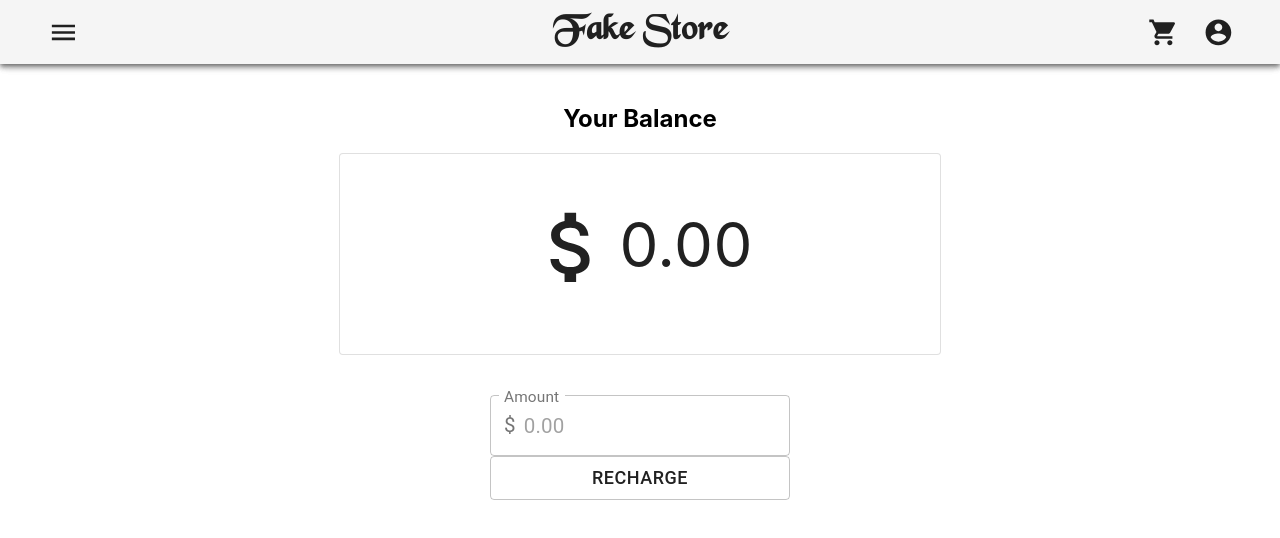
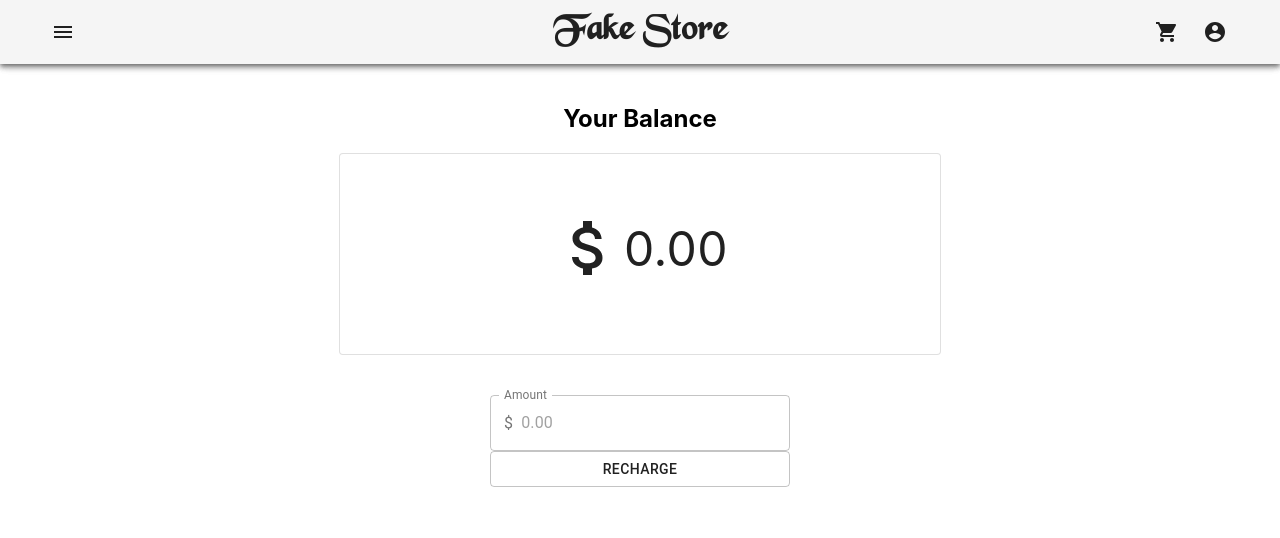
Before and after one commit to nasdda/fakestore, a React (Create React App) app: page /balance in a window 1280 px wide. Shown: the top 538 px of the page. Built offline with nearby package versions, Linux system fonts and the light colour scheme.

Commit message:
fixed scaling on smaller devices

```diff
--- a/src/App.js
+++ b/src/App.js
@@ -7,11 +7,14 @@ import { ThemeProvider, createMuiTheme } from '@material-ui/core'
 
 // end test
 function App() {
-  const theme = createMuiTheme({
-    typography: {
-      fontSize: 18
+  const theme = createMuiTheme();
+
+  theme.typography.h3 = {
+    fontSize: '1.3rem',
+    [theme.breakpoints.down('sm')]: {
+      fontSize: '1rem',
     },
-  });
+  };
   return (
     <div className="App">
       <ThemeProvider theme={theme}>
--- a/src/components/pages/balance/balance.js
+++ b/src/components/pages/balance/balance.js
@@ -92,7 +92,7 @@ export default function Balance() {
             <h2>Your Balance</h2>
             <Details />
             <FormControl className={classes.rechargeForm} variant="outlined">
-                <InputLabel>Amount</InputLabel>
+                <InputLabel variant="outlined">Amount</InputLabel>
                 <OutlinedInput
                     id="outlined-adornment-amount"
                     autoComplete="off"
--- a/src/components/pages/home/home.js
+++ b/src/components/pages/home/home.js
@@ -70,7 +70,7 @@ function Item(props) {
                     <Typography gutterBottom variant="h5" component="h2">
                         {props.item.title}
                     </Typography>
-                    <Typography variant="body1" color="textSecondary" component="h2" style={{ height: 50 }}>
+                    <Typography variant="h3" color="textSecondary" component="h2" style={{ height: 50 }}>
                         {props.item.description}
                     </Typography>
                 </CardContent>
```
Also changed, not shown: 1 other file (tests, documents, lock files or other folders).
